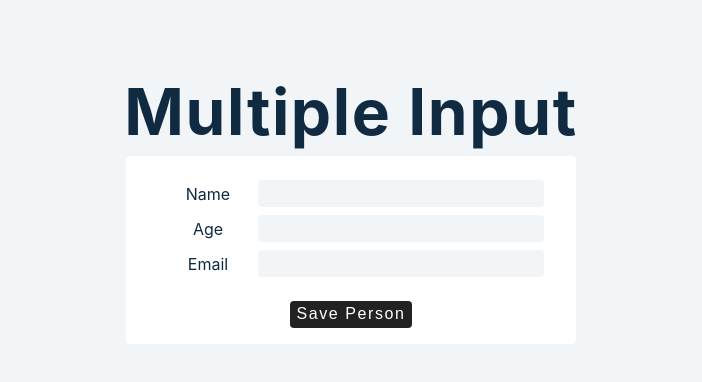
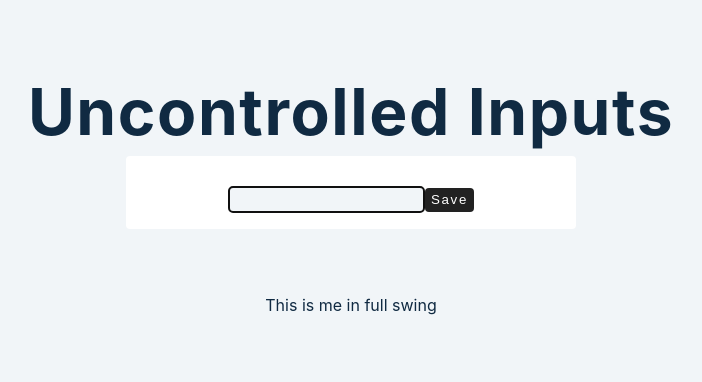
Before and after one commit to matovu-ronald/react-advanced-2021, a React (Create React App) app: page / in a window 1280 px wide. Shown: the top 382 px of the page, without its empty margins (289-991 px from the left). Built offline with nearby package versions, Linux system fonts and the light colour scheme.

Commit message:
useRef uncontrolled inputs

```diff
--- a/src/App.js
+++ b/src/App.js
@@ -11,6 +11,7 @@ import FetchUserExample from "./components/conditionalRendering/FetchUserExample
 import ShortCircuitTenaryExample from "./components/conditionalRendering/ShortCircuitTenaryExample";
 import ControlledInputsExample from "./components/forms/ControlledInputsExample";
 import MultipleInputs from "./components/forms/MultipleInputs";
+import UncontrolledInputs from "./components/useRef/UncontrolledInputs";
 
 function App() {
   return (
@@ -29,7 +30,10 @@ function App() {
       {/* <ShortCircuitTenaryExample /> */}
       {/* –––––– Forms –––––– */}
       {/* <ControlledInputsExample /> */}
-      <MultipleInputs />
+      {/* <MultipleInputs /> */}
+      {/* –––––– useRef –––––– */}
+      <UncontrolledInputs />
+      {/* –––––– useReducer –––––– */}
     </div>
   );
 }
--- /dev/null
+++ b/src/components/useRef/UncontrolledInputs.js
@@ -0,0 +1,29 @@
+import React, { useRef, useEffect } from "react";
+
+const UncontrolledInputs = () => {
+  const refContainer = useRef(null);
+  const divContainer = useRef(null);
+
+  const handleSubmit = (e) => {
+    e.preventDefault();
+    console.log(refContainer.current.value);
+    console.log(divContainer.current);
+  };
+
+  useEffect(() => {
+    refContainer.current.focus();
+  });
+
+  return (
+    <React.Fragment>
+      <h1>Uncontrolled inputs</h1>
+      <form onSubmit={handleSubmit} className="form">
+        <input ref={refContainer} type="text" />
+        <button type="submit">Save</button>
+      </form>
+      <div ref={divContainer}>This is me in full swing</div>
+    </React.Fragment>
+  );
+};
+
+export default UncontrolledInputs;
```
